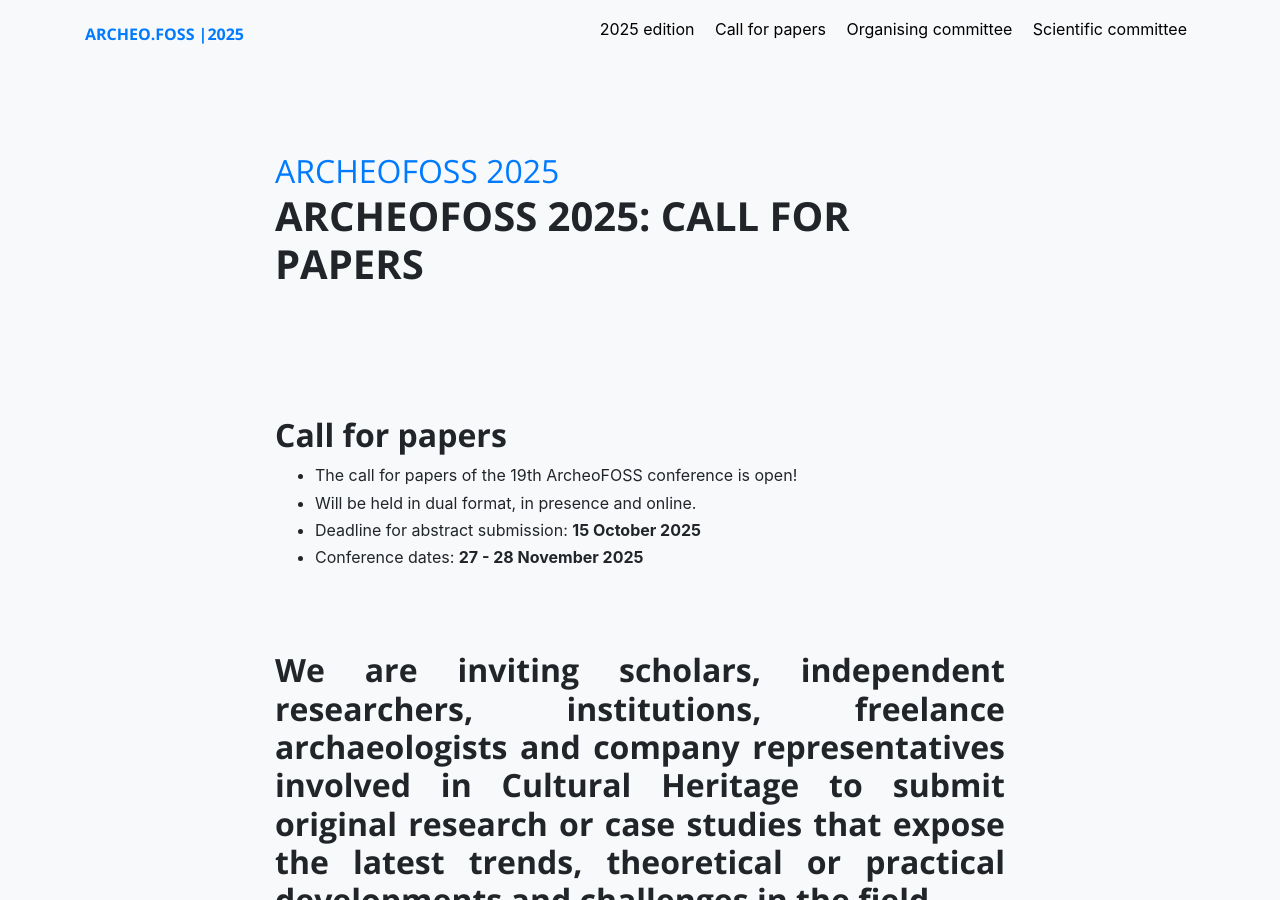
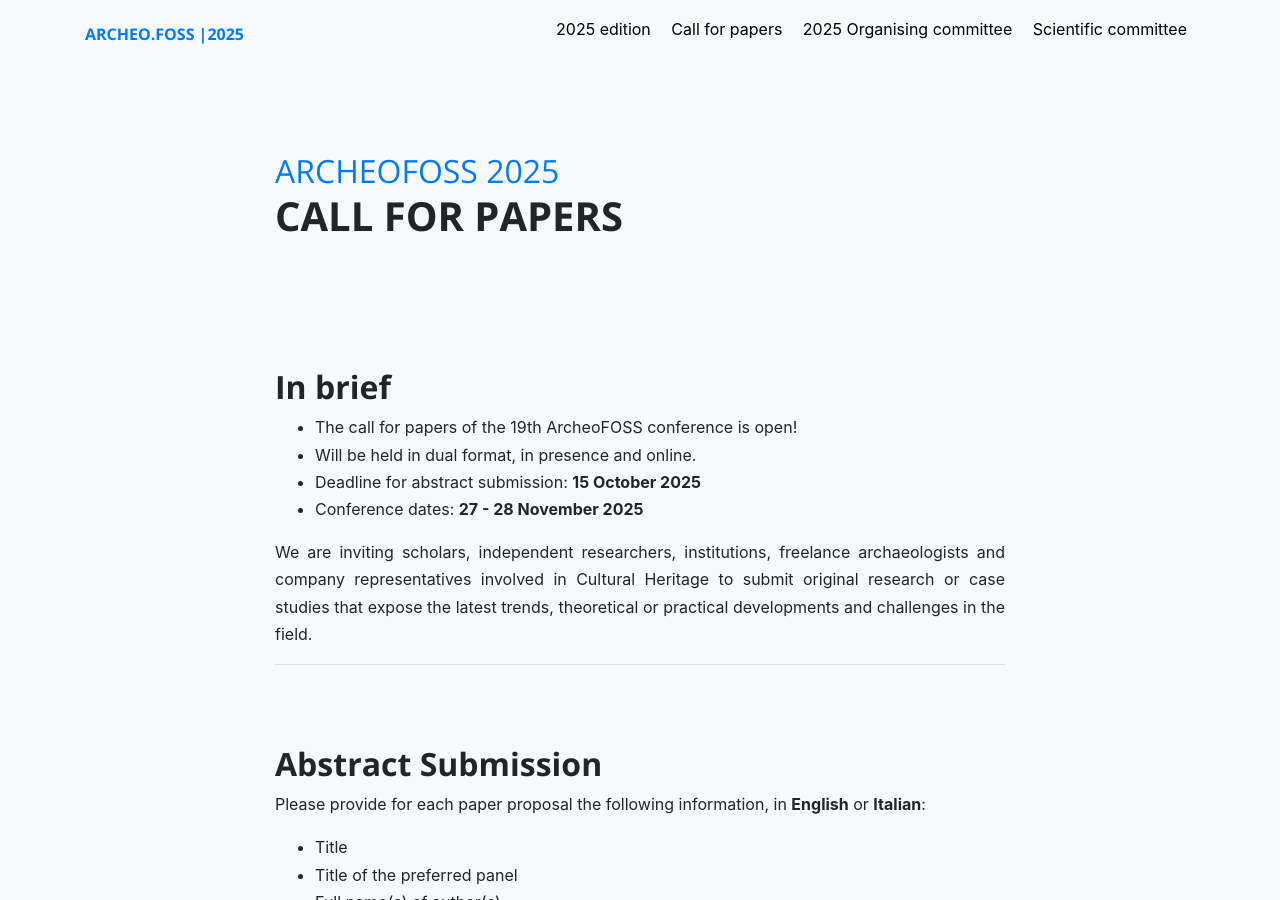
Before and after one commit to archeofoss/archeofoss, a Jekyll site: the page built from 2025/call-for-papers.md, in a window 1280 px wide and 900 px high. Built offline with Jekyll 4.4.1, drawn with Linux system fonts in a browser that asks for light colours; nearby versions of some CDN libraries.

Commit message:
call for papers

```diff
--- a/2025/call-for-papers.md
+++ b/2025/call-for-papers.md
@@ -1,10 +1,11 @@
 ---
-title: "ArcheoFOSS 2025: Call for papers"
+title: "Call for papers"
 description: "Call for papers"
+ednumber: 19
 layout: article-slim
 ---
 
-## Call for papers
+## In brief
 
 - The call for papers of the 19th ArcheoFOSS conference is open!
 - Will be held in dual format, in presence and online.
@@ -12,7 +13,9 @@ layout: article-slim
 - Conference dates: **27 - 28 November 2025**
 
 We are inviting scholars, independent researchers, institutions, freelance archaeologists and company representatives involved in Cultural Heritage to submit original research or case studies that expose the latest trends, theoretical or practical developments and challenges in the field.
+
 ---
+
 ## Abstract Submission
 Please provide for each paper proposal the following information, in **English** or **Italian**:
 
--- a/_data/menu.yaml
+++ b/_data/menu.yaml
@@ -13,7 +13,7 @@ default:
     url: /2025/
   - title: Call for papers
     url: /2025/call-for-papers
-  - title: Organising committee
+  - title: 2025 Organising committee
     url: /2025/organising-committee
   - title: Scientific committee
     url: /scientific-committee
```
Also changed, not shown: 2025/organising-committee.md (+1 -1 lines).
